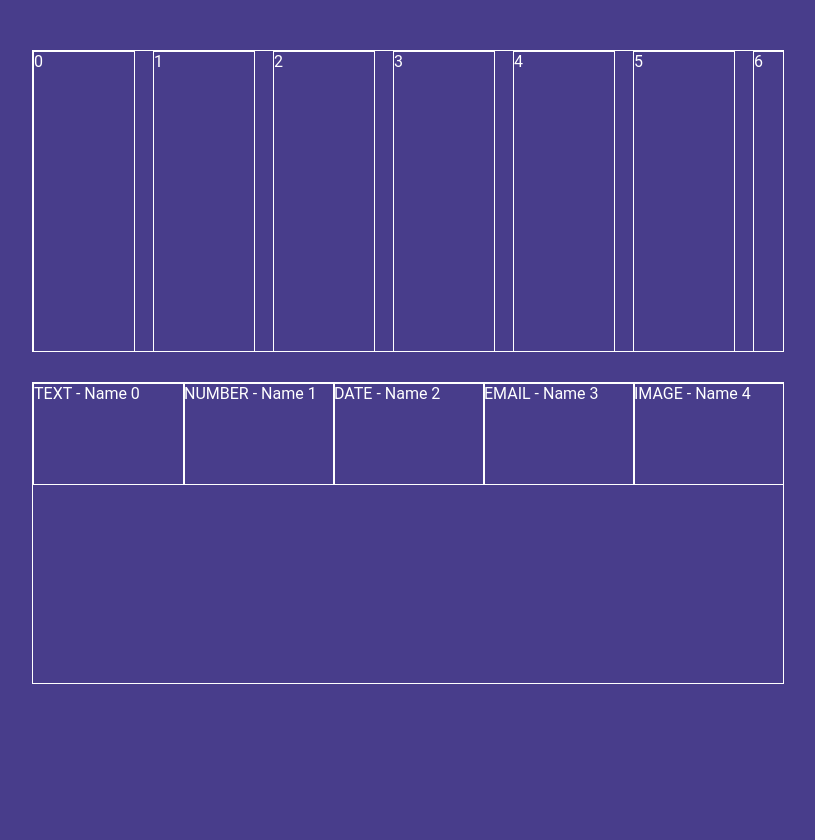
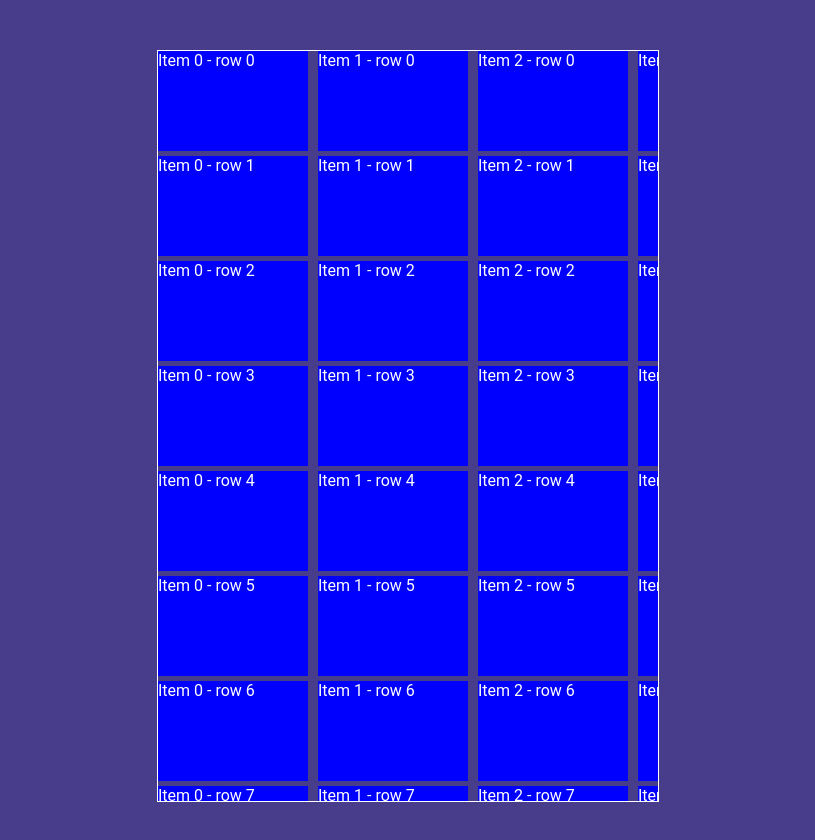
Before and after one commit to horarodriguezz/virtualize-it, a React (Vite) app: page / in a window 1280 px wide. Shown: the top 840 px of the page, without its empty margins (232-1047 px from the left). Built offline with nearby package versions, Linux system fonts and the light colour scheme.

Commit message:
ADD: virtualized grid

```diff
--- a/src/App.css
+++ b/src/App.css
@@ -18,8 +18,8 @@ body main {
 }
 
 body main section {
-  width: 750px;
-  height: 300px;
+  width: 500px;
+  height: 750px;
   border: 1px solid white;
   overflow-y: auto;
   overflow-x: hidden;
--- a/src/App.tsx
+++ b/src/App.tsx
@@ -1,6 +1,9 @@
 import "./App.css";
 import { FixedList } from "./components/FixedList/FixedList";
 import { DynamicList } from "./components/DynamicList/DynamicList";
+import TestingDummyComponent from "./components/TestingDummyComponent";
+import { useState } from "react";
+import { VirtualizedGrid } from "./components/Grid/Grid";
 
 const fieldTypeMap = {
   TEXT: 150,
@@ -16,57 +19,48 @@ const fieldTypeMap = {
 } as const;
 
 const mockedRandomData = [...Array(100)].map((_, index) => ({
-  id: index,
+  id: `Name ${index}`,
   name: `Name ${index}`,
   type: Object.keys(fieldTypeMap)[
     index % Object.keys(fieldTypeMap).length
   ] as keyof typeof fieldTypeMap,
+  items: [...Array(100)].map((_, i) => ({
+    id: `Item ${i} - row ${index}`,
+    name: `Item ${i} - row ${index}`,
+  })),
 }));
 
 function App() {
+  const [rows] = useState(mockedRandomData);
+
   return (
     <main>
       <section>
-        <FixedList
-          itemSize={100}
-          totalElements={100}
-          gap={20}
-          orientation='horizontal'
+        <VirtualizedGrid
+          rowHeight={100}
+          columnWidth={150}
+          totalRows={rows.length}
+          totalColumns={100}
+          rowGap={5}
+          columnGap={10}
         >
-          {[...Array(100)].map((_, index) => (
+          {rows.map((_) => (
+            <div key={_.id} style={{ width: "100%", height: "100px" }}>
+              {_.items.map((item) => (
                 <div
+                  key={item.id}
                   style={{
-                border: "1px solid white",
-                height: "100%",
-                width: "100px",
+                    width: "150px",
+                    height: "100px",
+                    backgroundColor: "blue",
                   }}
-              key={index}
                 >
-              {index}
+                  {item.name}
                 </div>
               ))}
-        </FixedList>
-      </section>
-
-      <section>
-        <DynamicList
-          totalElements={mockedRandomData.length}
-          getItemSize={(index) => fieldTypeMap[mockedRandomData[index].type]}
-          orientation='horizontal'
-        >
-          {mockedRandomData.map((data) => (
-            <div
-              style={{
-                border: "1px solid white",
-                height: "100px",
-                width: fieldTypeMap[data.type],
-              }}
-              key={data.id}
-            >
-              {`${data.type} - ${data.name}`}
             </div>
           ))}
-        </DynamicList>
+        </VirtualizedGrid>
       </section>
     </main>
   );
--- /dev/null
+++ b/src/components/Grid/Grid.tsx
@@ -0,0 +1,105 @@
+import React, { useMemo } from "react";
+import styles from "../styles.module.css";
+import { VirtualizedGridProps } from "../types";
+import useElementSize from "../../hooks/use-element-size/useElementSize";
+
+function Grid(props: VirtualizedGridProps) {
+  const {
+    width,
+    height,
+    rowHeight,
+    columnWidth,
+    totalRows,
+    rowGap = 0,
+    columnGap = 0,
+    rowOverscanCount = 3,
+    columnOverscanCount = 1,
+    children,
+  } = props;
+
+  const [
+    { width: containerWidth, height: containerHeight, scrollLeft, scrollTop },
+    ref,
+  ] = useElementSize();
+
+  const containerStyle = useMemo(
+    () => ({
+      width,
+      height,
+    }),
+    [width, height]
+  );
+
+  const wrapperHeight = totalRows * rowHeight + (totalRows - 1) * rowGap;
+  const wrapperWidth = totalRows * columnWidth + (totalRows - 1) * columnGap;
+
+  const totalRowHeight = rowHeight + rowGap;
+  const totalColumnWidth = columnWidth + columnGap;
+
+  const startRow = Math.max(
+    0,
+    Math.floor(scrollTop / totalRowHeight) - rowOverscanCount
+  );
+  const startColumn = Math.max(
+    0,
+    Math.floor(scrollLeft / totalColumnWidth) - columnOverscanCount
+  );
+
+  const endRow = Math.min(
+    totalRows - 1,
+    startRow + Math.ceil(containerHeight / totalRowHeight) + rowOverscanCount
+  );
+
+  const endColumn = Math.min(
+    totalRows - 1,
+    startColumn +
+      Math.ceil(containerWidth / totalColumnWidth) +
+      columnOverscanCount
+  );
+
+  const visibleNodes = children.slice(startRow, endRow + 1).map((c, rowIndex) =>
+    React.cloneElement(c, {
+      ...c.props,
+      style: {
+        ...c.props.style,
+        position: "absolute",
+        top: 0,
+        left: 0,
+        transform: `translateY(${(startRow + rowIndex) * totalRowHeight}px)`,
+      },
+      children: c.props.children
+        .slice(startColumn, endColumn + 1)
+        .map((child: JSX.Element, colIndex: number) =>
+          React.cloneElement(child, {
+            ...child.props,
+            style: {
+              ...child.props.style,
+              position: "absolute",
+              top: 0,
+              left: 0,
+              transform: `translateX(${
+                (startColumn + colIndex) * totalColumnWidth
+              }px)`,
+            },
+          })
+        ),
+    })
+  );
+
+  return (
+    <div ref={ref} style={containerStyle} className={styles["list-root"]}>
+      <div
+        style={{
+          height: wrapperHeight,
+          width: wrapperWidth,
+          flexDirection: "column",
+        }}
+        className={styles["list-root__wrapper"]}
+      >
+        {visibleNodes}
+      </div>
+    </div>
+  );
+}
+
+export const VirtualizedGrid = React.memo(Grid);
```
Also changed, not shown: src/components/types.ts (renamed from src/components/FixedList/types.ts, +47 -0 lines), 1 other file (tests, documents, lock files or other folders). Lines whose indentation alone changed are shown as unchanged.
